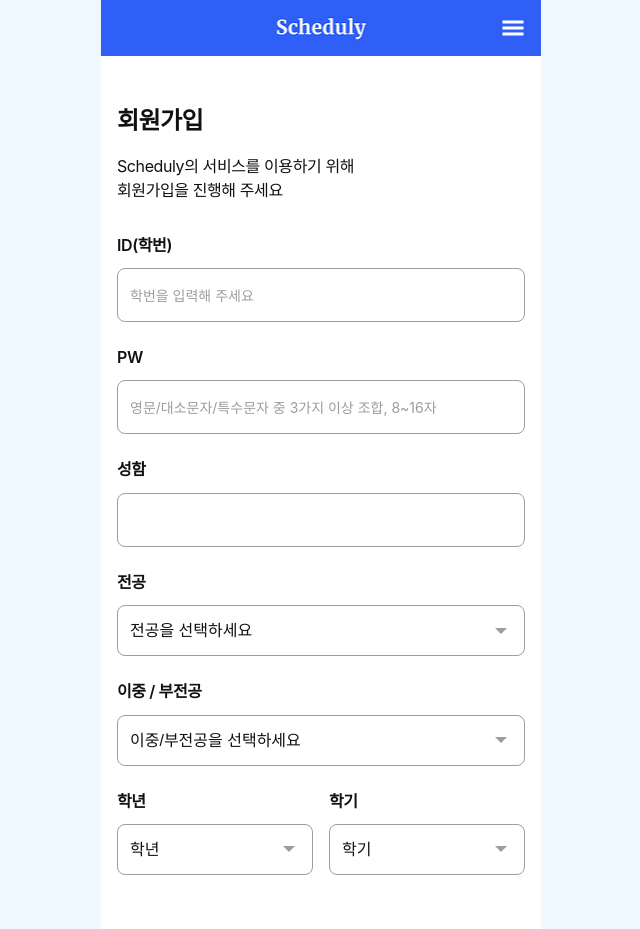
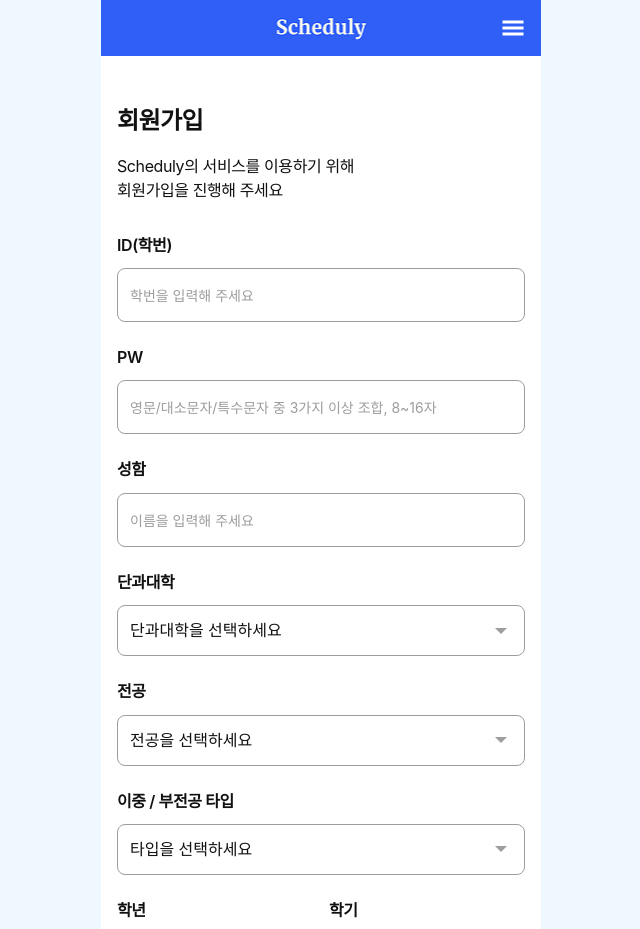
Before and after one commit to tlstkdgus/FE, a React (Create React App) app: page /signup in a window 1280 px wide. Shown: the top 929 px of the page, without its empty margins (319-959 px from the left). Built offline with nearby package versions, Linux system fonts and the light colour scheme; a web font is replaced by a local one.

Commit message:
Feat: 회원가입 로그인 수정

```diff
--- a/src/pages/Login.jsx
+++ b/src/pages/Login.jsx
@@ -167,7 +167,7 @@ export default function Login() {
               autoComplete="current-password"
             />
           </Field>
-          <Button type="submit">Login</Button>
+          <Button type="submit" onClick = {() => navigate("/main")}>Login</Button>
         </Form>
         <GoogleButton type="button">
           <GoogleLogo>
--- a/src/pages/SignUp.jsx
+++ b/src/pages/SignUp.jsx
@@ -1,4 +1,4 @@
-import React from "react";
+import React, { useState } from "react";
 import styled from "styled-components";
 import { useNavigate } from "react-router-dom";
 
@@ -142,8 +142,41 @@ const Button = styled.button`
 
 export default function SignUp() {
   const navigate = useNavigate();
+
+  const [formData, setFormData] = useState({
+    student_id: "",
+    password: "",
+    name: "",
+    college: "",
+    major: "",
+    doubleMajorType: "",
+    double_major: "",
+    modules: [],
+    grade: 0,
+    semester: 0,
+  });
+
+  const handleInputChange = (e) => {
+    const { name, value } = e.target;
+    setFormData((prev) => ({
+      ...prev,
+      [name]: value,
+    }));
+  };
+
   const handleSubmit = (e) => {
     e.preventDefault();
+
+    // API 호출을 위한 데이터 준비
+    const submitData = {
+      ...formData,
+      grade: parseInt(formData.grade) || 0,
+      semester: parseInt(formData.semester) || 0,
+    };
+
+    console.log("회원가입 데이터:", submitData);
+
+    // TODO: API 호출 구현
     // 회원가입 성공 시
     navigate("/signup-complete");
   };
@@ -155,28 +188,82 @@ export default function SignUp() {
           Scheduly의 서비스를 이용하기 위해
           <br />
           회원가입을 진행해 주세요
-        </Description>
+        </Description>{" "}
         <Form onSubmit={handleSubmit}>
           <Field>
-            <Label htmlFor="studentId">ID(학번)</Label>
-            <Input id="studentId" placeholder="학번을 입력해 주세요" />
+            <Label htmlFor="student_id">ID(학번)</Label>
+            <Input
+              id="student_id"
+              name="student_id"
+              value={formData.student_id}
+              onChange={handleInputChange}
+              placeholder="학번을 입력해 주세요"
+              required
+            />
           </Field>
           <Field>
             <Label htmlFor="password">PW</Label>
             <Input
               id="password"
+              name="password"
               type="password"
+              value={formData.password}
+              onChange={handleInputChange}
               placeholder="영문/대소문자/특수문자 중 3가지 이상 조합, 8~16자"
+              required
             />
           </Field>
           <Field>
             <Label htmlFor="name">성함</Label>
-            <Input id="name" placeholder="" />
+            <Input
+              id="name"
+              name="name"
+              value={formData.name}
+              onChange={handleInputChange}
+              placeholder="이름을 입력해 주세요"
+              required
+            />
+          </Field>
+          <Field>
+            <Label htmlFor="college">단과대학</Label>
+            <CustomSelectWrapper>
+              <Select
+                id="college"
+                name="college"
+                value={formData.college}
+                onChange={handleInputChange}
+                required
+              >
+                <option value="" disabled>
+                  단과대학을 선택하세요
+                </option>
+                <option value="경상대학">경상대학</option>
+                <option value="통번역대학">통번역대학</option>
+                <option value="공과대학">공과대학</option>
+                <option value="자연과학대학">자연과학대학</option>
+                <option value="국제지역대학">국제지역대학</option>
+                <option value="인문대학">인문대학</option>
+                <option value="국가전략언어대학"></option>
+                <option value="융합인재대학">융합인재대학</option>
+                <option value="Culture&Technology융합대학">
+                  Culture&Technology 융합대학
+                </option>
+                <option value="AI융합대학">AI융합대학</option>
+                <option value="바이오메디컬공학부">바이오메디컬공학부</option>
+              </Select>
+              <SelectArrow />
+            </CustomSelectWrapper>
           </Field>
           <Field>
             <Label htmlFor="major">전공</Label>
             <CustomSelectWrapper>
-              <Select id="major" defaultValue="">
+              <Select
+                id="major"
+                name="major"
+                value={formData.major}
+                onChange={handleInputChange}
+                required
+              >
                 <option value="" disabled>
                   전공을 선택하세요
                 </option>
@@ -191,28 +278,84 @@ export default function SignUp() {
             </CustomSelectWrapper>
           </Field>
           <Field>
-            <Label htmlFor="minor">이중 / 부전공</Label>
+            <Label htmlFor="doubleMajorType">이중 / 부전공 타입</Label>
             <CustomSelectWrapper>
-              <Select id="minor" defaultValue="">
+              <Select
+                id="doubleMajorType"
+                name="doubleMajorType"
+                value={formData.doubleMajorType}
+                onChange={handleInputChange}
+                required
+              >
                 <option value="" disabled>
-                  이중/부전공을 선택하세요
+                  타입을 선택하세요
                 </option>
                 <option value="없음">없음</option>
-                <option value="Global Business & Technology전공">
-                  Global Business & Technology전공
-                </option>
-                <option value="러시아학과">러시아학과</option>
-                <option value="언어인지과학과">언어인지과학과</option>
-                {/* 데이터 추가 예정 */}
+                <option value="전공심화">전공심화</option>
+                <option value="이중/부전공">이중/부전공</option>
               </Select>
               <SelectArrow />
             </CustomSelectWrapper>
           </Field>
+          {formData.doubleMajorType === "이중/부전공" && (
+            <Field>
+              <Label htmlFor="double_major">이중 / 부전공</Label>
+              <CustomSelectWrapper>
+                <Select
+                  id="double_major"
+                  name="double_major"
+                  value={formData.double_major}
+                  onChange={handleInputChange}
+                  required
+                >
+                  <option value="" disabled>
+                    이중/부전공을 선택하세요
+                  </option>
+                </Select>
+                <SelectArrow />
+              </CustomSelectWrapper>
+            </Field>
+          )}
+          {formData.double_major === "융합인재대학" && (
+            <Field>
+              <Label htmlFor="modules">모듈 선택</Label>
+              <CustomSelectWrapper>
+                <Select
+                  id="modules"
+                  name="modules"
+                  value={formData.modules[0] || ""}
+                  onChange={(e) => {
+                    setFormData((prev) => ({
+                      ...prev,
+                      modules: e.target.value ? [e.target.value] : [],
+                    }));
+                  }}
+                >
+                  <option value="" disabled>
+                    모듈을 선택하세요
+                  </option>
+                  <option value="AI융합전공">AI융합전공</option>
+                  <option value="바이오헬스융합전공">바이오헬스융합전공</option>
+                  <option value="미디어아트융합전공">미디어아트융합전공</option>
+                  <option value="글로벌리더십융합전공">
+                    글로벌리더십융합전공
+                  </option>
+                </Select>
+                <SelectArrow />
+              </CustomSelectWrapper>
+            </Field>
+          )}{" "}
           <Row>
             <Field style={{ flex: 1 }}>
               <Label htmlFor="grade">학년</Label>
               <CustomSelectWrapper>
-                <Select id="grade" defaultValue="">
+                <Select
+                  id="grade"
+                  name="grade"
+                  value={formData.grade}
+                  onChange={handleInputChange}
+                  required
+                >
                   <option value="" disabled>
                     학년
                   </option>
@@ -227,7 +370,13 @@ export default function SignUp() {
             <Field style={{ flex: 1 }}>
               <Label htmlFor="semester">학기</Label>
               <CustomSelectWrapper>
-                <Select id="semester" defaultValue="">
+                <Select
+                  id="semester"
+                  name="semester"
+                  value={formData.semester}
+                  onChange={handleInputChange}
+                  required
+                >
                   <option value="" disabled>
                     학기
                   </option>
```
